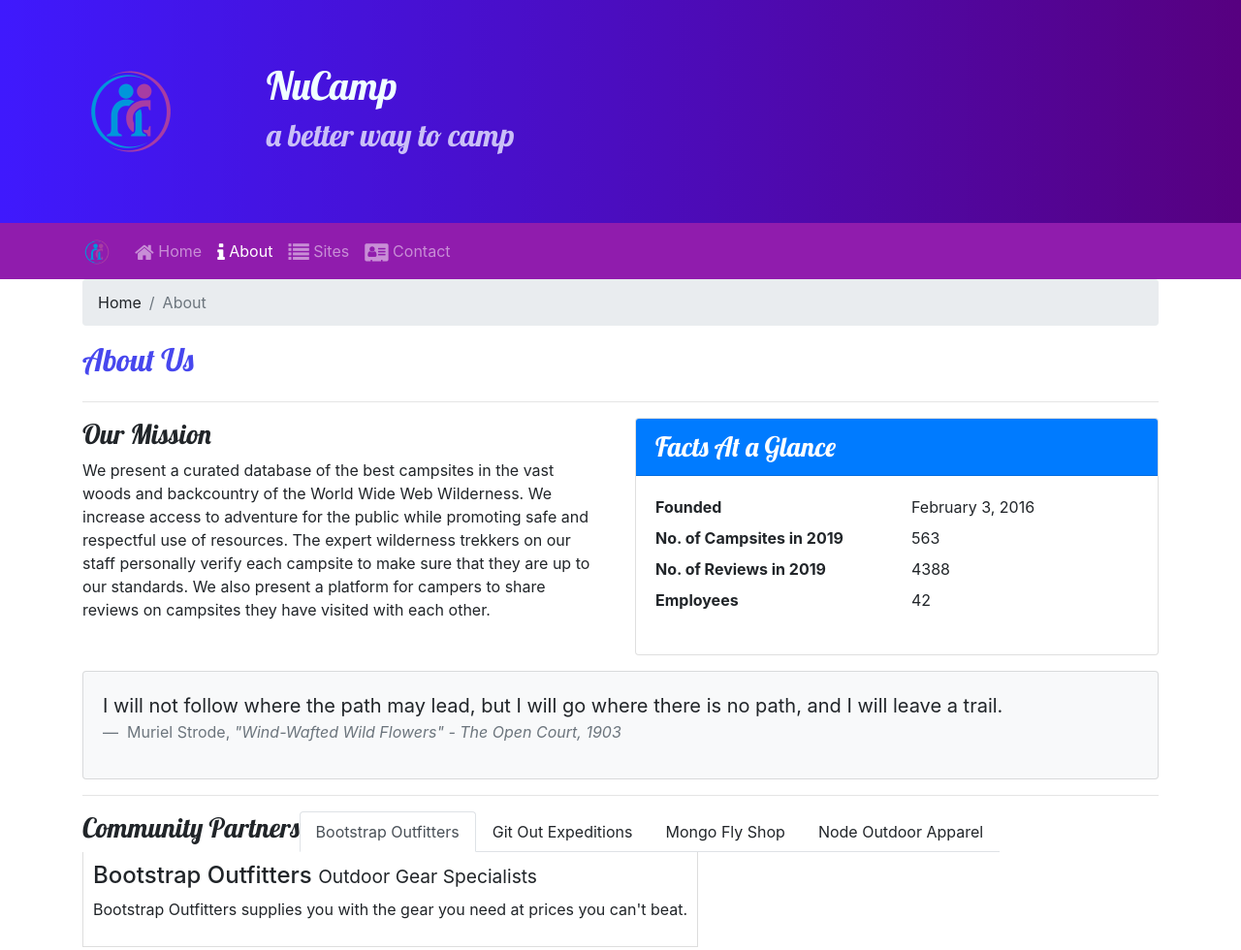
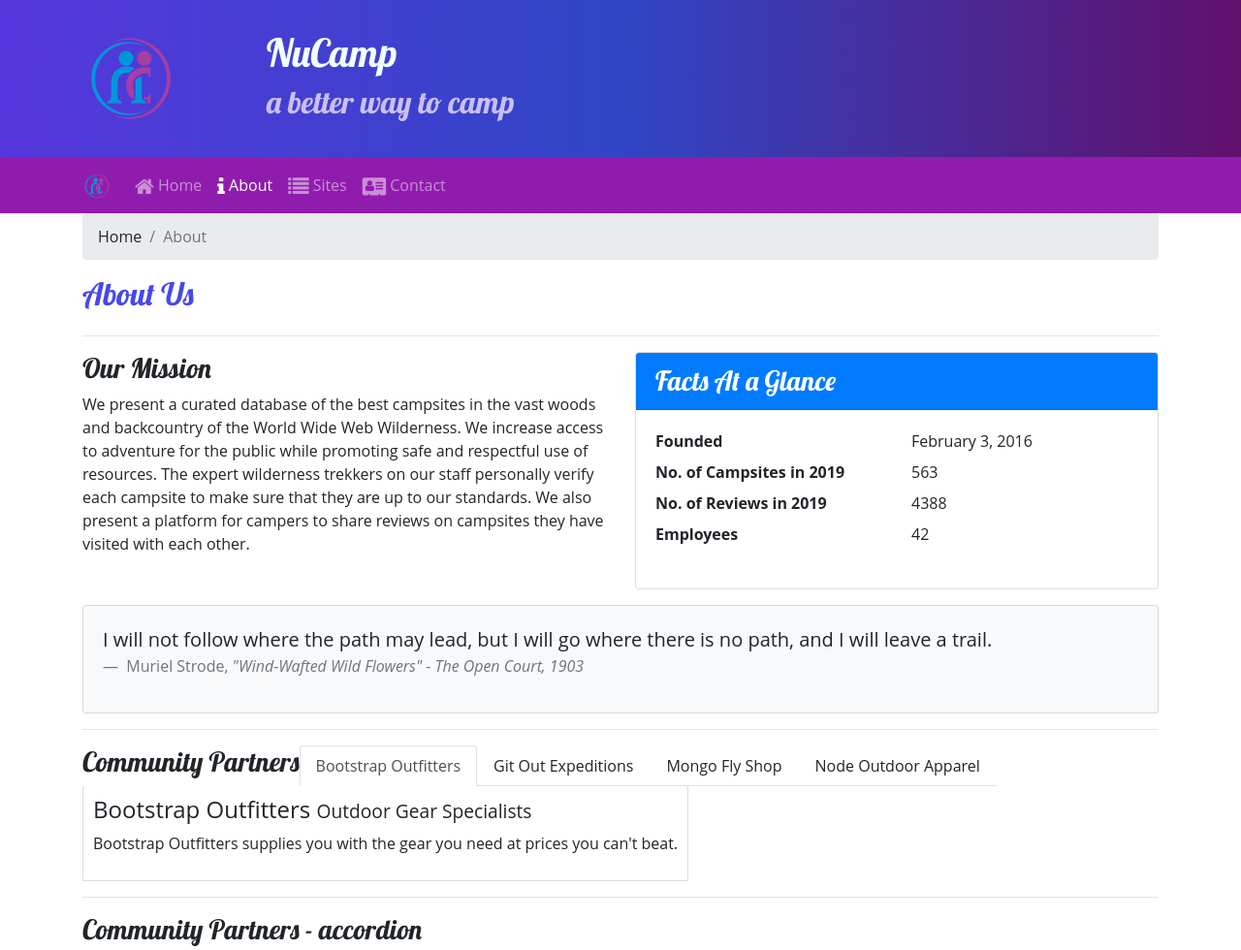
Before and after one commit to LaShell-Young/nucampsite, a website: page aboutus.html in a window 1280 px wide. Shown: the top 980 px of the page at 97% size. Drawn offline with nearby package versions, Linux system fonts and the light colour scheme; files that its build step writes are made by us from their sources.

Commit message:
week 4 - add scss

```diff
--- /dev/null
+++ b/css/style.scss
@@ -0,0 +1,103 @@
+$color-primary: #3046c5;
+$color-secondary: #5637dd;
+$color-pale: #cec8ff;
+$color-mid: #901cad;
+$color-dark: #60106b;
+$color-black-transparent: rgba(0, 0, 0, 0.5);
+
+$body-font: "Open Sans", sans-serif;
+$header-font: "Lobster", cursive;
+
+body {
+  font-family: $body-font;
+}
+
+h1,
+h2,
+h3 {
+  font-family: $header-font;
+}
+
+h2 {
+  color: $color-primary;
+}
+
+header {
+  h2 {
+    color: $color-pale;
+  }
+}
+
+.site-footer {
+  background-image: linear-gradient($color-pale, white);
+  padding: 20px 0;
+}
+
+.jumbotron {
+  margin: 0;
+  padding: 30px;
+  background-image: linear-gradient(
+    to right,
+    $color-secondary,
+    $color-primary,
+    $color-dark
+  );
+  color: white;
+}
+
+// .jumbotron {
+//   margin: 0;
+//   background-image: linear-gradient(
+//     to right,
+//     rgba(43, 0, 255, 0.894),
+//     rgb(87, 0, 128)
+//   );
+// }
+
+.label {
+  color: azure;
+}
+
+.subLabel {
+  color: rgb(202, 191, 247);
+}
+
+.title {
+  color: rgb(71, 71, 238);
+}
+
+// .site-footer {
+//   background-image: linear-gradient(#cec8ff, white);
+//   padding: 20px 0;
+// }
+
+.tab-content {
+  border: 1px solid #ddd;
+  border-top: none;
+  padding: 10px;
+}
+
+a,
+a:hover {
+  color: inherit;
+  text-decoration: none;
+}
+
+.navbar {
+  background-color: $color-mid;
+}
+
+.carousel {
+  border: solid $color-secondary;
+}
+
+.carousel-caption {
+  background-color: $color-black-transparent;
+}
+
+#carouselButton {
+  position: absolute;
+  right: 0;
+  bottom: 0;
+  z-index: 100;
+}
```
Also changed, not shown: index.html (+1 -1 lines), package.json (+9 -6 lines), css/style.css (added), 2 other files.
